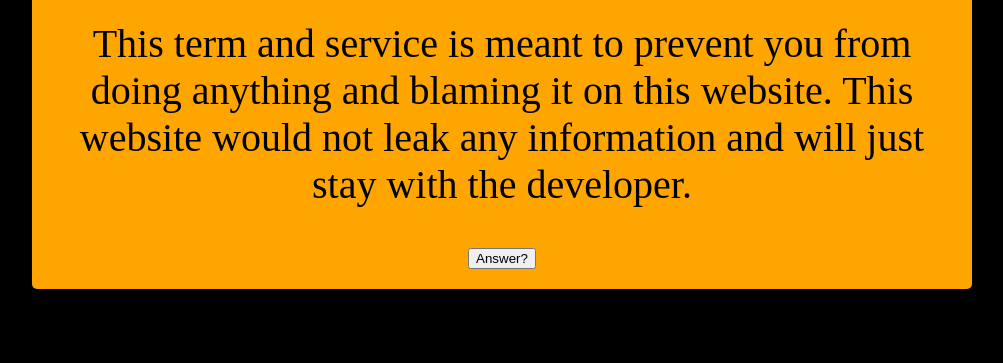
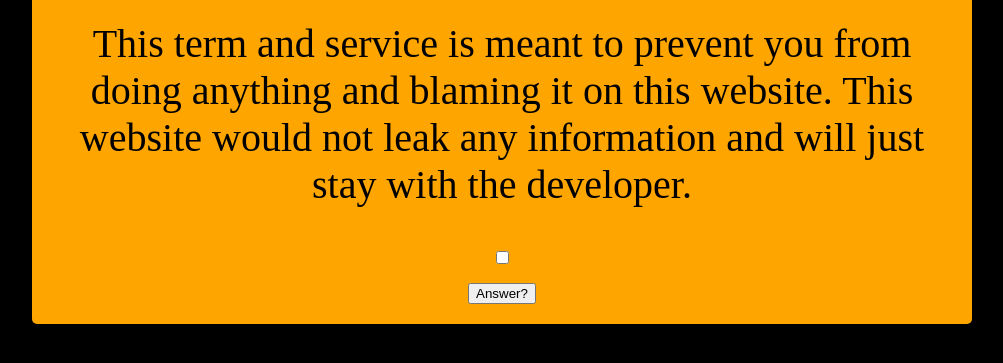
Before and after one commit to Akhyrra69/Life-Sheet, a plain HTML site: page index.html in a window 1280 px wide. Shown: the part 157-520 px from the top of the page, without its empty margins (138-1141 px from the left). Drawn offline with Linux system fonts and the light colour scheme.

Commit message:
Update index.html

```diff
--- a/index.html
+++ b/index.html
@@ -38,7 +38,12 @@
 <div class="container">
 <h1 class="Form">Life Sheet</h1>
 <p>This term and service is meant to prevent you from doing anything and blaming it on this website. This website would not leak any information and will just stay with the developer.</p>
-<center><a href="https://akhyrra69.github.io/Life-Sheet/ICTPT3.html"><button>Answer?</button></a></center>
+<form action="mailto:akhyrrarusseljuansacdal@gmail.com" method="post">
+	<label for=checkbox>
+<input type="checkbox">
+	</label>
+</form>
+	<center><a href="https://akhyrra69.github.io/Life-Sheet/ICTPT3.html"><button>Answer?</button></a></center>
 </div>
 </body>
 </html>
```
